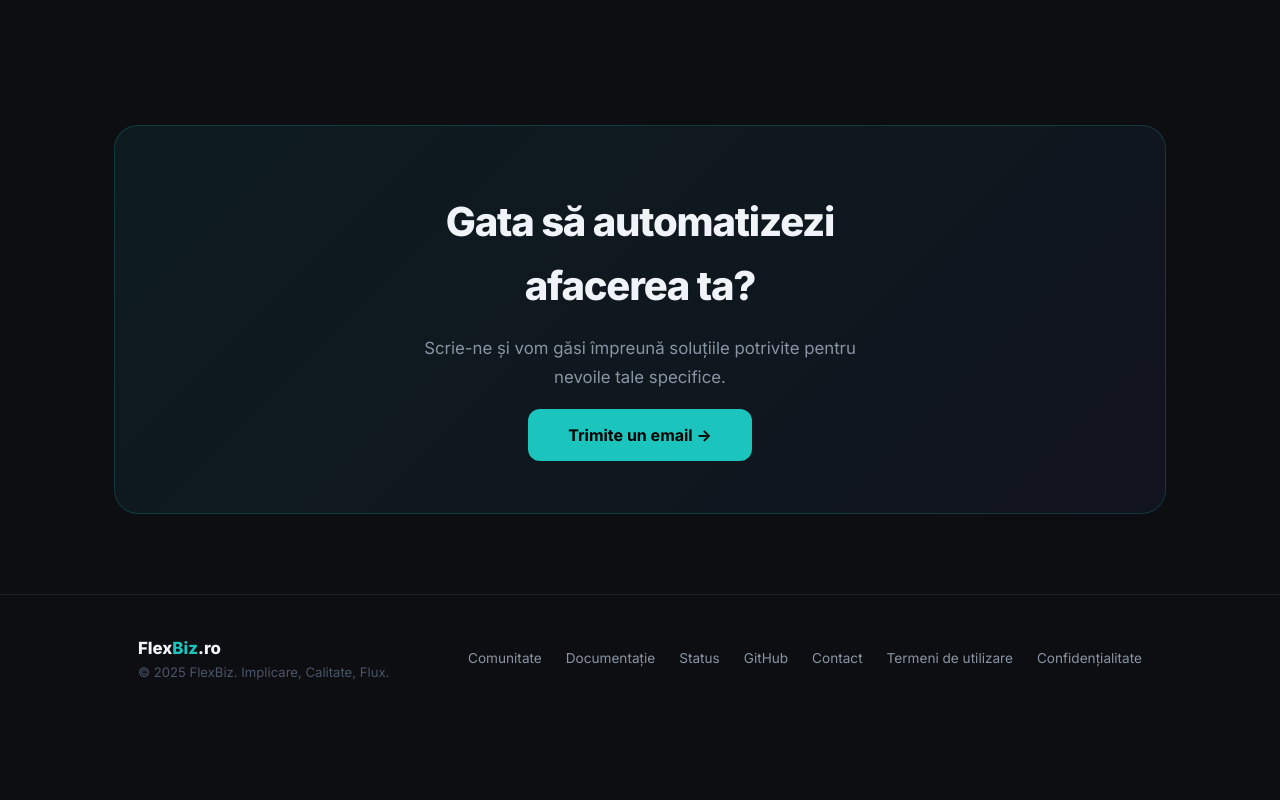
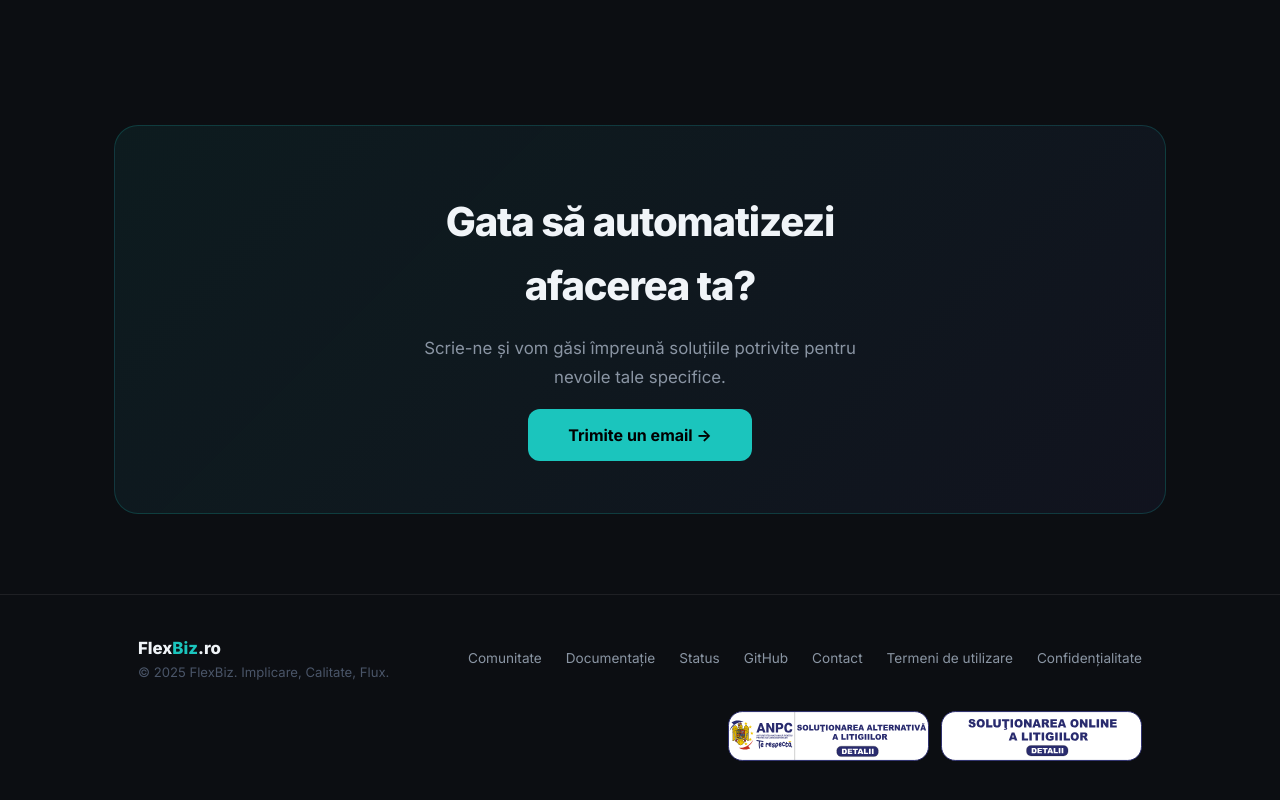
Before and after one commit to grozadanut/server-infrastructure, a website: page www/index.html in a window 1280 px wide. Shown: the part 4158-4958 px from the top of the page. Before the commit the page ends 4881 px from the top, so only its background shows below. Drawn offline with Linux system fonts and the light colour scheme.

Commit message:
feat: add SAL/SOL footer

```diff
--- a/www/index.html
+++ b/www/index.html
@@ -338,6 +338,10 @@
                     <a href="/legal.html?doc=tos">Termeni de utilizare</a>
                     <a href="/legal.html?doc=confidentialitate">Confidențialitate</a>
                 </div>
+                <div class="footer-legal-links" aria-label="Link-uri legale">
+                    <a href="https://anpc.ro/ce-este-sal/" target="_blank" rel="noopener" title="ANPC Soluționarea alternativă a litigiilor"><img width="201" height="50" loading="lazy" src="image/SAL.svg" alt="Soluționarea alternativă a litigiilor" /></a>
+                    <a href="https://ec.europa.eu/consumers/odr" target="_blank" rel="noopener" title="Soluționarea online a litigiilor" ><img width="201" height="50" loading="lazy" src="image/SOL.svg" alt="Soluționarea online a litigiilor" /></a>
+                </div>
             </div>
         </div>
     </footer>
--- a/www/style.css
+++ b/www/style.css
@@ -372,6 +372,22 @@ footer {
 
 .footer-links a:hover {
     color: var(--text);
+}
+
+.footer-legal-links {
+    display: flex;
+    flex-wrap: wrap;
+    gap: 0.75rem;
+    margin-top: 0.75rem;
+    width: 100%;
+    justify-content: flex-end;
+}
+
+@media (max-width: 768px) {
+    .footer-legal-links {
+        justify-content: flex-start;
+        margin-top: 0.25rem;
+    }
 }
 
 /* ======================================================
```
Also changed, not shown: www/changelog/index.html (+4 -0 lines), www/legal.html (+4 -0 lines), www/image/SAL.png (added), www/image/SAL.svg (added), www/image/SOL.png (added), www/image/SOL.svg (added).
